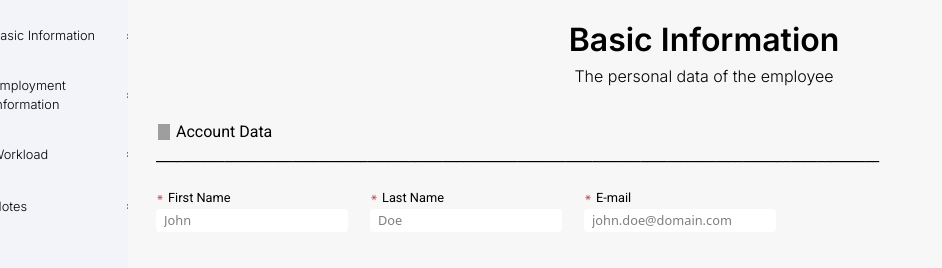
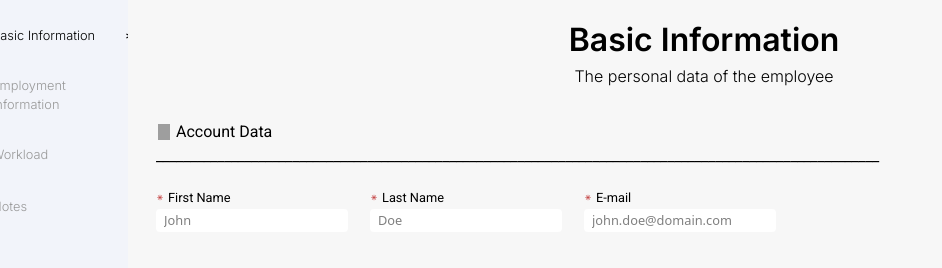
Before and after one commit to Libraic/dispatch-management-system-ui, a React (Vite) app: page / in a window 1280 px wide. Shown: the top 268 px of the page, without its empty margins (0-942 px from the left). Built offline with nearby package versions, Linux system fonts and the light colour scheme; grey boxes are pictures that could not be loaded.

Commit message:
Enriched the logic for Active Sections + navigation between them

```diff
--- a/src/hooks/useNextSection.ts
+++ /dev/null
@@ -1,24 +0,0 @@
-import { useState } from "react";
-import { type SectionData, SectionEnum } from "../types/authentication.ts";
-
-export const useNextSection = (): SectionData => {
-  const [index, setIndex] = useState(0);
-  const [activeSection, setActiveSection] = useState<SectionEnum>(
-    SectionEnum.BASIC_INFORMATION,
-  );
-  return {
-    next: () => {
-      setIndex((prev) =>
-        prev === Object.keys(SectionEnum).length ? 0 : prev + 1,
-      );
-      const keys = Object.keys(SectionEnum) as (keyof typeof SectionEnum)[];
-      setActiveSection(SectionEnum[keys[index]]);
-    },
-    setActiveSection: (section: SectionEnum) => {
-      setActiveSection(section);
-      const values = Object.values(SectionEnum);
-      setIndex(values.indexOf(section));
-    },
-    getActiveSection: () => activeSection,
-  };
-};
--- /dev/null
+++ b/src/hooks/useSectionsHandler.ts
@@ -0,0 +1,139 @@
+import { useState } from "react";
+import { type SectionData, SectionEnum } from "../types/authentication.ts";
+
+/**
+ * A custom hook that manages the state for navigating and controlling sections in an application.
+ *
+ * **index** - an internal variable used as the position of the current Section enum
+ * in the overall Section enums array
+ *
+ * **focusedSection** - the Section currently rendered on UI
+ *
+ * **completedSections** - a map that holds the information about what Sections
+ * were fully completed
+ *
+ * **activeSections** - a map that holds the information about what Sections are
+ * navigable. The section n is made available once the section n-1 was fully completed
+ * (without errors). Once a section was completed, the user can go back and modify some
+ * data, which can cause errors. This will not make the active sections inactive,
+ * just incomplete.
+ *
+ * **errors** - a map that holds the information about what Sections have erroneous data.
+ *
+ * @returns {SectionData} The state management methods and utilities for handling sections.
+ */
+export const useSectionsHandler = (): SectionData => {
+  const [index, setIndex] = useState(0);
+  const [focusedSection, setFocusedSection] = useState<SectionEnum>(
+    SectionEnum.BASIC_INFORMATION,
+  );
+
+  // TODO: Consider having a single Map that will have an object containing all three booleans
+  const [completedSections, setCompletedSections] = useState<
+    Map<SectionEnum, boolean>
+  >(
+    () =>
+      new Map<SectionEnum, boolean>([
+        [SectionEnum.BASIC_INFORMATION, false],
+        [SectionEnum.EMPLOYMENT_INFORMATION, false],
+        [SectionEnum.WORKLOAD, false],
+        [SectionEnum.NOTES, false],
+      ]),
+  );
+  const [activeSections, setActiveSections] = useState<
+    Map<SectionEnum, boolean>
+  >(
+    () =>
+      new Map<SectionEnum, boolean>([
+        [SectionEnum.BASIC_INFORMATION, true],
+        [SectionEnum.EMPLOYMENT_INFORMATION, false],
+        [SectionEnum.WORKLOAD, false],
+        [SectionEnum.NOTES, false],
+      ]),
+  );
+
+  const [errors, setErrors] = useState<Map<SectionEnum, boolean>>(
+    () =>
+      new Map<SectionEnum, boolean>([
+        [SectionEnum.BASIC_INFORMATION, false],
+        [SectionEnum.EMPLOYMENT_INFORMATION, false],
+        [SectionEnum.WORKLOAD, false],
+        [SectionEnum.NOTES, false],
+      ]),
+  );
+
+  const getFirstIncompleteSectionIndex = () => {
+    const values = [...completedSections.values()];
+    for (let i = 0; i < values.length; i++) {
+      if (i !== index && !values[i]) {
+        console.log(i);
+        return i;
+      }
+    }
+
+    return values.length - 1;
+  };
+
+  return {
+    next: () => {
+      setIndex((prevIndex) => {
+        const values = Object.values(SectionEnum);
+        const isCurrentSectionWithErrors = errors.get(focusedSection) ?? false;
+        const newIndex = isCurrentSectionWithErrors
+          ? getFirstIncompleteSectionIndex()
+          : prevIndex === values.length - 1
+            ? 0
+            : prevIndex + 1;
+        const newSection = values[newIndex];
+
+        setErrors((prev) => {
+          const updated = new Map(prev);
+          updated.set(focusedSection, false);
+          return updated;
+        });
+
+        setFocusedSection(newSection as SectionEnum);
+
+        setCompletedSections((prev) => {
+          const updated = new Map(prev);
+          updated.set(values[prevIndex] as SectionEnum, true);
+          return updated;
+        });
+
+        setActiveSections((prev) => {
+          const updated = new Map(prev);
+          updated.set(newSection as SectionEnum, true);
+          return updated;
+        });
+
+        return newIndex;
+      });
+    },
+    setError: (section: SectionEnum) => {
+      setErrors((prev) => {
+        setCompletedSections((prev) => {
+          const updated = new Map(prev);
+          updated.set(section as SectionEnum, false);
+          return updated;
+        });
+
+        const updated = new Map(prev);
+        updated.set(section, true);
+        return updated;
+      });
+    },
+    isSectionWithErrors: (section: SectionEnum) => errors.get(section) ?? false,
+    setFocusedSection: (section: SectionEnum) => {
+      if (activeSections.get(section) ?? false) {
+        setFocusedSection(section);
+        const values = Object.values(SectionEnum);
+        setIndex(values.indexOf(section));
+      }
+    },
+    getActiveSection: () => focusedSection,
+    isSectionComplete: (section: SectionEnum) =>
+      completedSections.get(section) ?? false,
+    isSectionActive: (section: SectionEnum) =>
+      activeSections.get(section) ?? false,
+  };
+};
--- a/src/registration/RegistrationForm.tsx
+++ b/src/registration/RegistrationForm.tsx
@@ -1,16 +1,14 @@
 import { RegistrationSectionsList } from "./RegistrationSectionsList.tsx";
 import { RegistrationInputSection } from "./RegistrationInputSection.tsx";
-import { useNextSection } from "../hooks/useNextSection.ts";
+import { useSectionsHandler } from "../hooks/useSectionsHandler.ts";
 
 export const RegistrationForm = () => {
-  const sectionIterator = useNextSection();
+  const sectionsHandler = useSectionsHandler();
 
   return (
     <div className="flex w-screen h-screen">
-      <RegistrationSectionsList
-        setActiveSection={sectionIterator.setActiveSection}
-      />
-      <RegistrationInputSection sectionIterator={sectionIterator} />
+      <RegistrationSectionsList sectionsHandler={sectionsHandler} />
+      <RegistrationInputSection sectionsHandler={sectionsHandler} />
     </div>
   );
 };
--- a/src/registration/RegistrationInputSection.tsx
+++ b/src/registration/RegistrationInputSection.tsx
@@ -13,15 +13,15 @@ import { SubmitButton } from "../button/SubmitButton.tsx";
 import * as React from "react";
 import { useState } from "react";
 import {
-  areNoErrors,
   getBlankRegistrationData,
   getBlankRegistrationDataError,
+  getGroupedErrors,
   getRegistrationDataErrors,
 } from "../utils/registration-utils.ts";
 
 export const RegistrationInputSection: React.FC<{
-  sectionIterator: SectionData;
-}> = ({ sectionIterator }) => {
+  sectionsHandler: SectionData;
+}> = ({ sectionsHandler }) => {
   const [registrationData, setRegistrationData] = useState<RegistrationData>(
     getBlankRegistrationData(),
   );
@@ -33,12 +33,16 @@ export const RegistrationInputSection: React.FC<{
     e.preventDefault();
     const error = getRegistrationDataErrors(registrationData);
     setRegistrationDataError(error);
-    if (areNoErrors(error)) {
-      sectionIterator.next();
+    const groupedErrors = getGroupedErrors(error);
+    console.log(groupedErrors);
+    if (groupedErrors.get(SectionEnum.BASIC_INFORMATION) ?? false) {
+      sectionsHandler.setError(SectionEnum.BASIC_INFORMATION);
+    } else {
+      sectionsHandler.next();
     }
   };
 
-  const activeSection = sectionIterator.getActiveSection();
+  const activeSection = sectionsHandler.getActiveSection();
 
   return (
     <div className="flex-1 gap-y-5 bg-[#F7F7F7] py-4 pb-3 px-7 overflow-auto">
--- a/src/registration/RegistrationSection.tsx
+++ b/src/registration/RegistrationSection.tsx
@@ -1,21 +1,41 @@
 import incompleteSectionIcon from "../assets/incomplete-section.svg";
+import incompleteSectionErrorIcon from "../assets/incomplete-section-error.svg";
+import completedSectionIcon from "../assets/completed-section.svg";
 import * as React from "react";
 
 export const RegistrationSection: React.FC<{
   sectionTitle: string;
-  activateSection: () => void;
-}> = ({ sectionTitle, activateSection }) => {
+  setFocusedSection: () => void;
+  isSectionComplete: boolean;
+  isSectionActive: boolean;
+  isSectionError: boolean;
+}> = ({
+  sectionTitle,
+  setFocusedSection,
+  isSectionComplete,
+  isSectionActive,
+  isSectionError,
+}) => {
+  const icon = isSectionComplete
+    ? completedSectionIcon
+    : isSectionError
+      ? incompleteSectionErrorIcon
+      : incompleteSectionIcon;
+  const iconStylesClass = isSectionComplete
+    ? "w-[1rem] h-[1rem]"
+    : "w-[0.75rem] h-[0.75rem]";
+  const textColor = isSectionActive ? "text-black" : "text-[#999999]";
   return (
     <div
       className="flex justify-between items-center hover:bg-[#e7e8ee] hover:cursor-pointer rounded-xl min-h-6 w-40 transition-colors ease-in duration-200 pl-2 pr-2"
-      onClick={activateSection}
+      onClick={setFocusedSection}
     >
-      <p className="text-standard-size font-inter-300">{sectionTitle}</p>
-      <img
-        className="w-2.75 h-2.75"
-        src={incompleteSectionIcon}
-        alt="Incomplete Profile"
-      />
+      <p className={`text-standard-size font-inter-300 ${textColor}`}>
+        {sectionTitle}
+      </p>
+      {isSectionActive && (
+        <img className={iconStylesClass} src={icon} alt="Section icon" />
+      )}
     </div>
   );
 };
--- a/src/registration/RegistrationSectionsList.tsx
+++ b/src/registration/RegistrationSectionsList.tsx
@@ -1,35 +1,63 @@
 import { RegistrationSection } from "./RegistrationSection.tsx";
-import { SectionEnum } from "../types/authentication.ts";
+import { type SectionData, SectionEnum } from "../types/authentication.ts";
 import * as React from "react";
 
 export const RegistrationSectionsList: React.FC<{
-  setActiveSection: (value: SectionEnum) => void;
-}> = ({ setActiveSection }) => {
+  sectionsHandler: SectionData;
+}> = ({ sectionsHandler }) => {
   return (
     <div className="flex flex-col items-center gap-7 w-1/10 bg-[#f2f4fa] p-6">
       <RegistrationSection
         sectionTitle="Basic Information"
-        activateSection={() => {
-          setActiveSection(SectionEnum.BASIC_INFORMATION);
+        setFocusedSection={() => {
+          sectionsHandler.setFocusedSection(SectionEnum.BASIC_INFORMATION);
         }}
+        isSectionComplete={sectionsHandler.isSectionComplete(
+          SectionEnum.BASIC_INFORMATION,
+        )}
+        isSectionActive={sectionsHandler.isSectionActive(
+          SectionEnum.BASIC_INFORMATION,
+        )}
+        isSectionError={sectionsHandler.isSectionWithErrors(
+          SectionEnum.BASIC_INFORMATION,
+        )}
       />
       <RegistrationSection
         sectionTitle="Employment Information"
-        activateSection={() => {
-          setActiveSection(SectionEnum.EMPLOYMENT_INFORMATION);
+        setFocusedSection={() => {
+          sectionsHandler.setFocusedSection(SectionEnum.EMPLOYMENT_INFORMATION);
         }}
+        isSectionComplete={sectionsHandler.isSectionComplete(
+          SectionEnum.EMPLOYMENT_INFORMATION,
+        )}
+        isSectionActive={sectionsHandler.isSectionActive(
+          SectionEnum.EMPLOYMENT_INFORMATION,
+        )}
+        isSectionError={sectionsHandler.isSectionWithErrors(
+          SectionEnum.EMPLOYMENT_INFORMATION,
+        )}
       />
       <RegistrationSection
         sectionTitle="Workload"
-        activateSection={() => {
-          setActiveSection(SectionEnum.WORKLOAD);
+        setFocusedSection={() => {
+          sectionsHandler.setFocusedSection(SectionEnum.WORKLOAD);
         }}
+        isSectionComplete={sectionsHandler.isSectionComplete(
+          SectionEnum.WORKLOAD,
+        )}
+        isSectionActive={sectionsHandler.isSectionActive(SectionEnum.WORKLOAD)}
+        isSectionError={sectionsHandler.isSectionWithErrors(
+          SectionEnum.WORKLOAD,
+        )}
       />
       <RegistrationSection
         sectionTitle="Notes"
-        activateSection={() => {
-          setActiveSection(SectionEnum.NOTES);
+        setFocusedSection={() => {
+          sectionsHandler.setFocusedSection(SectionEnum.NOTES);
         }}
+        isSectionComplete={sectionsHandler.isSectionComplete(SectionEnum.NOTES)}
+        isSectionActive={sectionsHandler.isSectionActive(SectionEnum.NOTES)}
+        isSectionError={sectionsHandler.isSectionWithErrors(SectionEnum.NOTES)}
       />
     </div>
   );
--- a/src/types/authentication.ts
+++ b/src/types/authentication.ts
@@ -40,6 +40,10 @@ export type SectionEnum = keyof typeof SectionEnum;
 
 export type SectionData = {
   next: () => void;
-  setActiveSection: (sectionEnum: SectionEnum) => void;
+  setError: (sectionEnum: SectionEnum) => void;
+  isSectionWithErrors: (sectionEnum: SectionEnum) => boolean;
+  setFocusedSection: (sectionEnum: SectionEnum) => void;
   getActiveSection: () => SectionEnum;
+  isSectionComplete: (sectionEnum: SectionEnum) => boolean;
+  isSectionActive: (sectionEnum: SectionEnum) => boolean;
 };
```
Also changed, not shown: src/utils/registration-utils.ts (+24 -9 lines), src/assets/completed-section.svg (added), src/assets/incomplete-section-error.svg (added).
